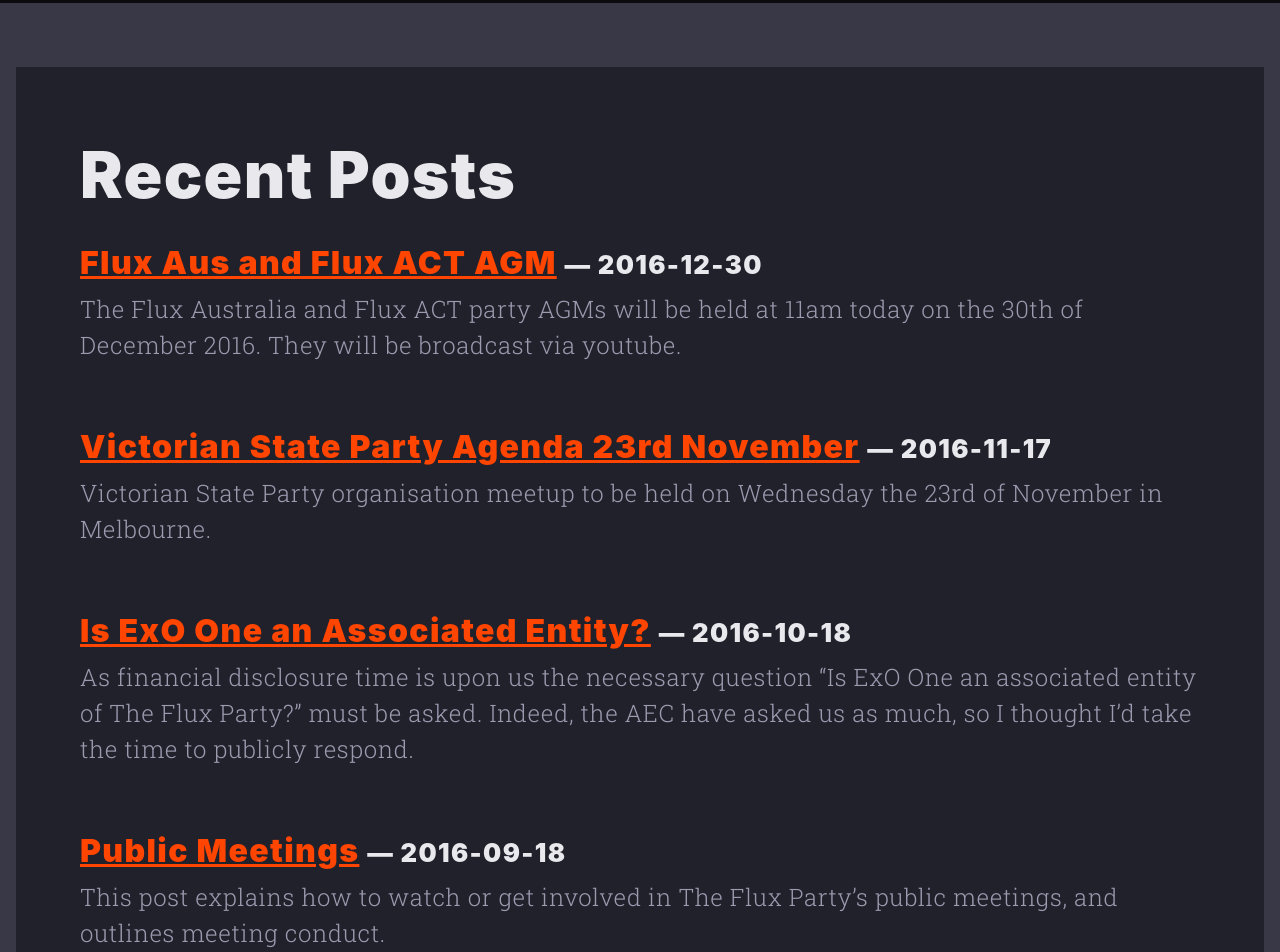
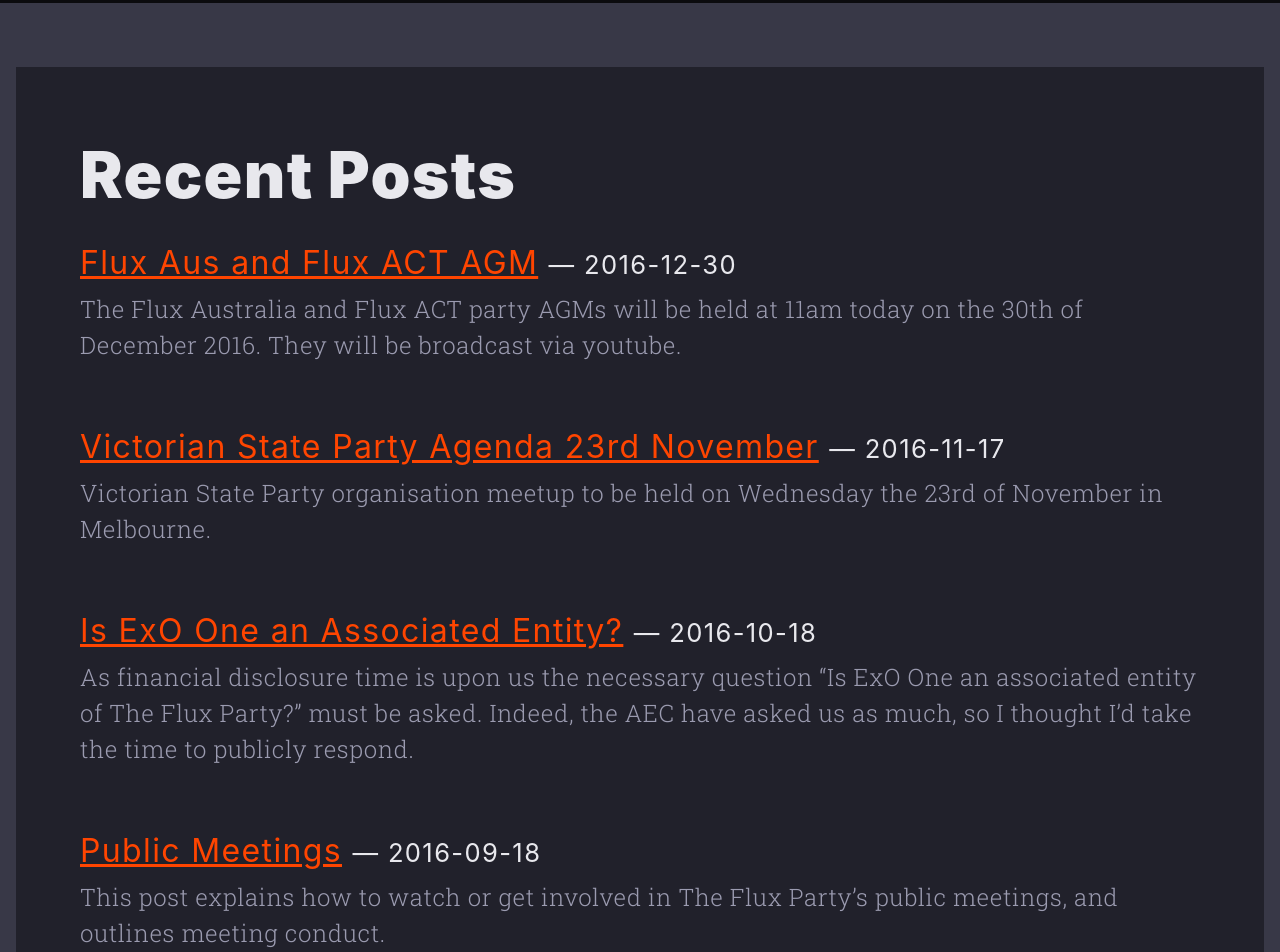
Before and after one commit to voteflux/flux-website-v2, a Jekyll site: the page built from index.html, in a window 1280 px wide. Shown: the part 1589-2541 px from the top of the page. Built offline with Jekyll 4.4.1, drawn with Linux system fonts in a browser that asks for light colours.

Commit message:
Change type to force rebuild

```diff
--- a/index.html
+++ b/index.html
@@ -247,7 +247,7 @@
 
               {% for post in site.posts %}
               <div class="post">
-                <h1 class="h1"><a class="underline" href="{{ post.url }}">{{ post.title }}</a> <small>&mdash; {{ post.date | date: "%Y-%m-%d" }}</small></h1>
+                <h1 class="h1 regular"><a class="underline" href="{{ post.url }}">{{ post.title }}</a> <small>&mdash; {{ post.date | date: "%Y-%m-%d" }}</small></h1>
                 <div class="h3 sm-h2 h-font mb4 light letter-spacing-2 line-height-4 silver">
                   {{ post.excerpt }}
                 </div>
```
